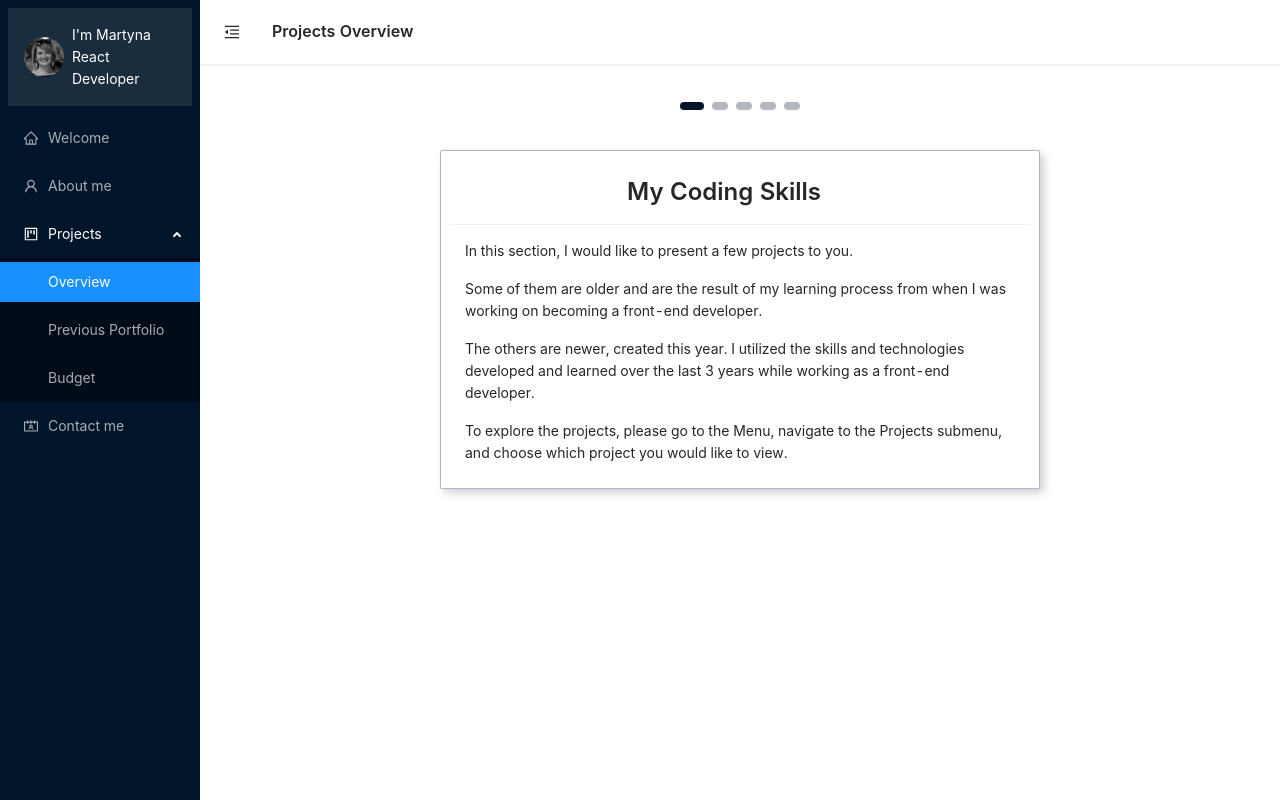
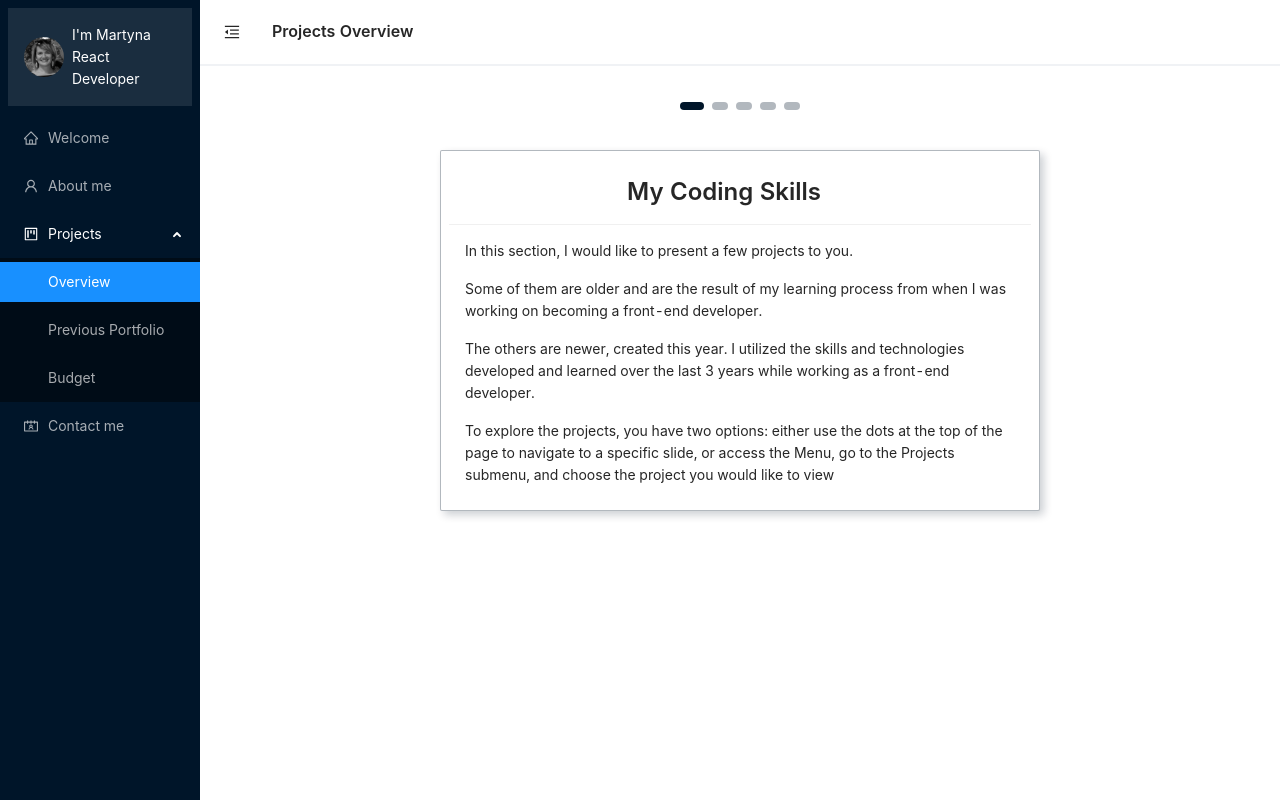
Before and after one commit to martynaskup/martynaskup.github.io, a React (Create React App) app: page /projects in a window 1280 px wide. Shown: the top 800 px of the page. Built offline with nearby package versions, Linux system fonts and the light colour scheme.

Commit message:
Update the content of OverviewInfoCard

```diff
--- a/src/pages/ProjectsPage/InfoCards/OverviewInfoCard.tsx
+++ b/src/pages/ProjectsPage/InfoCards/OverviewInfoCard.tsx
@@ -23,8 +23,9 @@ function OverviewInfoCard() {
               working as a front-end developer."
             />
             <Text
-              children="To explore the projects, please go to the Menu, navigate to the
-              Projects submenu, and choose which project you would like to view."
+              children="To explore the projects, you have two options: either use the dots
+              at the top of the page to navigate to a specific slide, or access the Menu,
+              go to the Projects submenu, and choose the project you would like to view"
             />
           </Space>
         }
```
